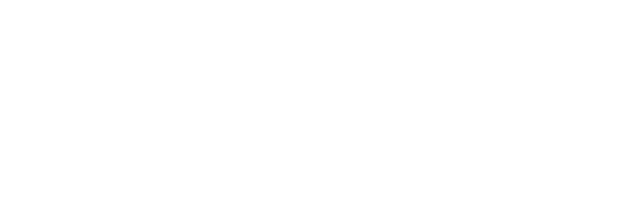
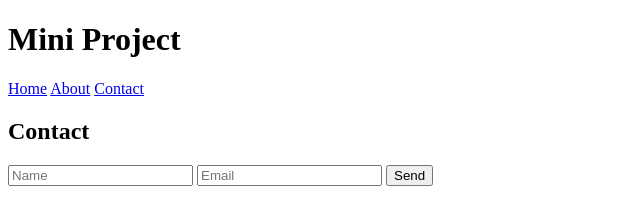
Before and after one commit to slwooten/mini-project-1, a plain HTML site: page index.html in a window 1280 px wide. Shown: the whole page, without its empty margins (0-640 px from the left). Drawn offline with Linux system fonts and the light colour scheme.

Commit message:
added nav

```diff
--- a/index.html
+++ b/index.html
@@ -8,6 +8,19 @@
     <link rel="stylesheet" href="./style.css"/>
 </head>
 <body>
-
+    <header>
+        <h1>Mini Project</h1>
+        <nav>
+            <a href="#">Home</a>
+            <a href="#">About</a>
+            <a href="#">Contact</a>
+        </nav>
+    </header>
+    <form>
+        <h2>Contact</h2>
+        <input type="text" placeholder="Name" />
+        <input type="email" placeholder="Email" />
+        <button type="submit">Send</button>
+    </form>
 </body>
 </html>
```
